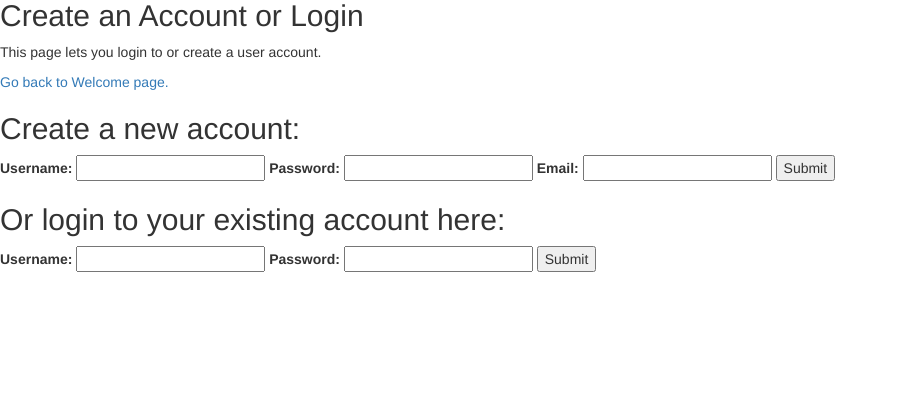
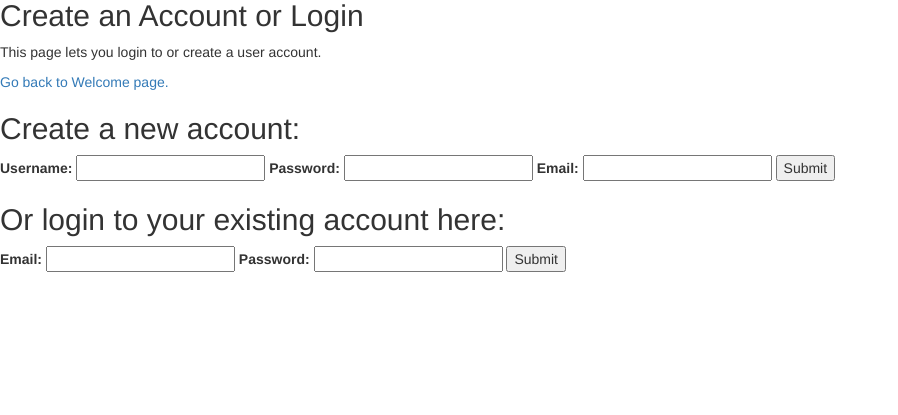
Before and after one commit to trew-boisvert/Knitting_Calculator, a Flask app: page /login in a window 1280 px wide. Shown: the part 231-646 px from the top of the page, without its empty margins (0-898 px from the left). Run offline with Flask 2, Linux system fonts and the light colour scheme; some libraries are stand-ins or nearby versions.

Commit message:
Create user account works, calculator incomplete

```diff
--- a/crud.py
+++ b/crud.py
@@ -78,7 +78,10 @@ def get_users():
 
     return User.query.all()
 
+def find_user_by_email(email):
+    """Find a user by their email address."""
 
+    return User.query.filter(User.user_email == email).first()
 
 if __name__ == '__main__':
     from server import app
--- a/server.py
+++ b/server.py
@@ -47,6 +47,33 @@ def login_page():
 
     return render_template('login.html')
 
+# @app.route('/handle-login', methods=['POST'])
+# def handle_login():
+#     """Log the user into the application."""
+#     username = request.form['username']
+#     password = request.form['password']
+
+#check if username is in database and password at username in database matches.
+    #if yes, flash(f'Logged in as {username}') and return redirect('/profile')
+    #if no, flash('Username or password is incorrect.') and return redirect('/login')
+
+@app.route('/new-account', methods=['POST'])
+def create_new_user():
+    """Create/register a new user."""
+
+    email = request.form.get('newemail')
+    password = request.form.get('newpassword')
+    username = request.form.get('newusername')
+
+    user = crud.find_user_by_email(email)
+    if user:
+        flash('There is already an account with that email address.')
+    else:
+        crud.create_user(username, email, password)
+        flash('Your account has been created!  Please log in.')
+
+    return redirect('/login')
+
 @app.route('/calculator')
 def calculator_page():
     """View calculator page."""
@@ -71,13 +98,14 @@ def instructions():
     cast_on = calculate_width(sWidth, pWidth, stitchChoice.pattern_repeat_width)
     row_total = calculate_height(sHeight, pHeight, stitchChoice.pattern_repeat_height)
 
-    # session['pattern_id'] = pat_ID
-    # session['cast_on'] = cast_on
-    # session['row_total'] = row_total
-    # session['stitchInstructions'] = stitchInstructions
-    # session['currentRow'] = 0
-    # session['indexer'] = 0
-    # session.modified = True
+    session['pattern_id'] = pat_ID
+    session['cast_on'] = cast_on
+    session['row_total'] = row_total
+    session['stitchInstructions'] = stitchInstructions
+    session['currentRow'] = 0
+    session['indexer'] = 0
+    session.modified = True
+
     if stitchChoice:
         return jsonify({'status': 'success',
                         'pattern_id': stitchChoice.pattern_id,
@@ -111,3 +139,7 @@ def photos_page():
 if __name__ == '__main__':
     connect_to_db(app)
     app.run(host='0.0.0.0', debug=True)
+
+
+
+#code I might need later and don't want to retype:
--- a/static/js/ajax.js
+++ b/static/js/ajax.js
@@ -1,7 +1,7 @@
 
-$("#start-project").on('submit', (evt) => {
+ function makePatternFromInput(evt){
     evt.preventDefault();
-
+    console.log('formData:', formData);
     const formData = {
         patID: $("#pattern-id").val(),
         sWidth: $("#swatch-width").val(),
@@ -9,15 +9,16 @@ $("#start-project").on('submit', (evt) => {
         pWidth: $("#project-width").val(),
         pHeight: $("#project-height").val()
     }
-    let url = `/api/instructions`
+    let url = `/api/instructions`;
 //maybe change append to prepend
     $('#start-knitting').append('<button id="advance-row">Next Row</button>');
-    let stitch = sessionStorage.stitchInstructions.split(".,")
+    console.log(sessionStorage.stitchInstructions);
+    let stitch = sessionStorage.stitchInstructions.split(".,");
     $("#advance-row").on('click', (evt) => {
         console.log('current row', sessionStorage.currentRow);
         console.log('row total', sessionStorage.row_total);
         if(parseInt(sessionStorage.currentRow) === parseInt(sessionStorage.row_total)){
-            $('#start-knitting').append(`<ul>That's all!  Cast off and you're done!</ul>`)
+            $('#start-knitting').append(`<ul>That's all!  Cast off and you're done!</ul>`);
         }
         else{
             if(parseInt(sessionStorage.indexer) === stitch.length){
@@ -30,7 +31,7 @@ $("#start-project").on('submit', (evt) => {
     })
 
     $.post(url, formData, (res) => {
-        console.log(res)
+        console.log(res);
         $('#stitchname').html(res['pattern_name']);
         $('#description').html(res['pattern_description']);
         $('#caston').html(res['cast_on']);
@@ -42,4 +43,6 @@ $("#start-project").on('submit', (evt) => {
         sessionStorage.setItem('currentRow', 0)
         sessionStorage.setItem('indexer', 0)
     })
-});
+}
+
+$("#start-project").on('submit', makePatternFromInput)
--- a/templates/login.html
+++ b/templates/login.html
@@ -29,8 +29,8 @@
   <form action="/handle-login" method="POST">
     <h2>Or login to your existing account here:</h2>
 
-    <label>Username:</label>
-    <input type="text" name="username">
+    <label>Email:</label>
+    <input type="text" name="email">
 
     <label>Password:</label>
     <input type="text" name="password">
```
